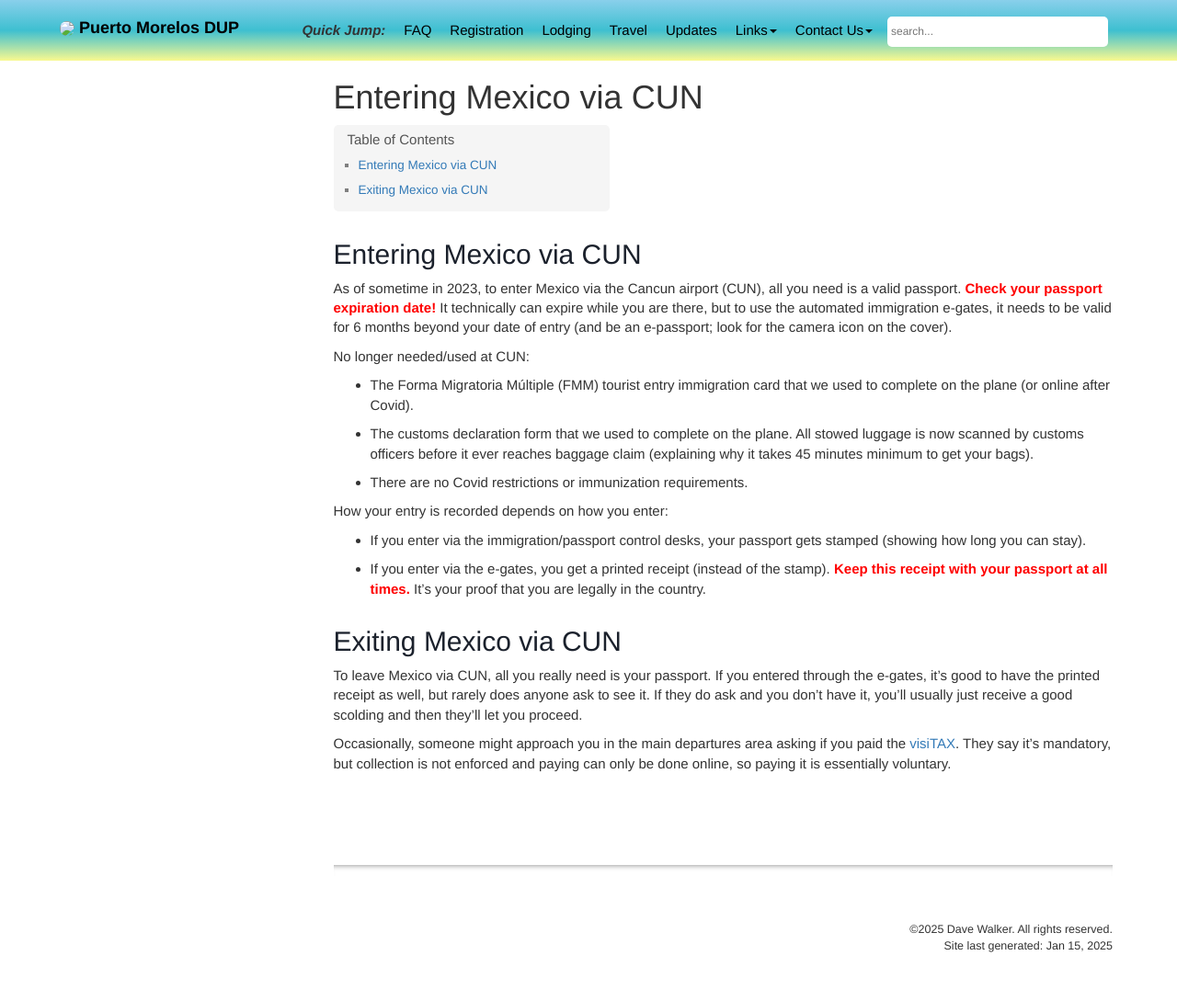
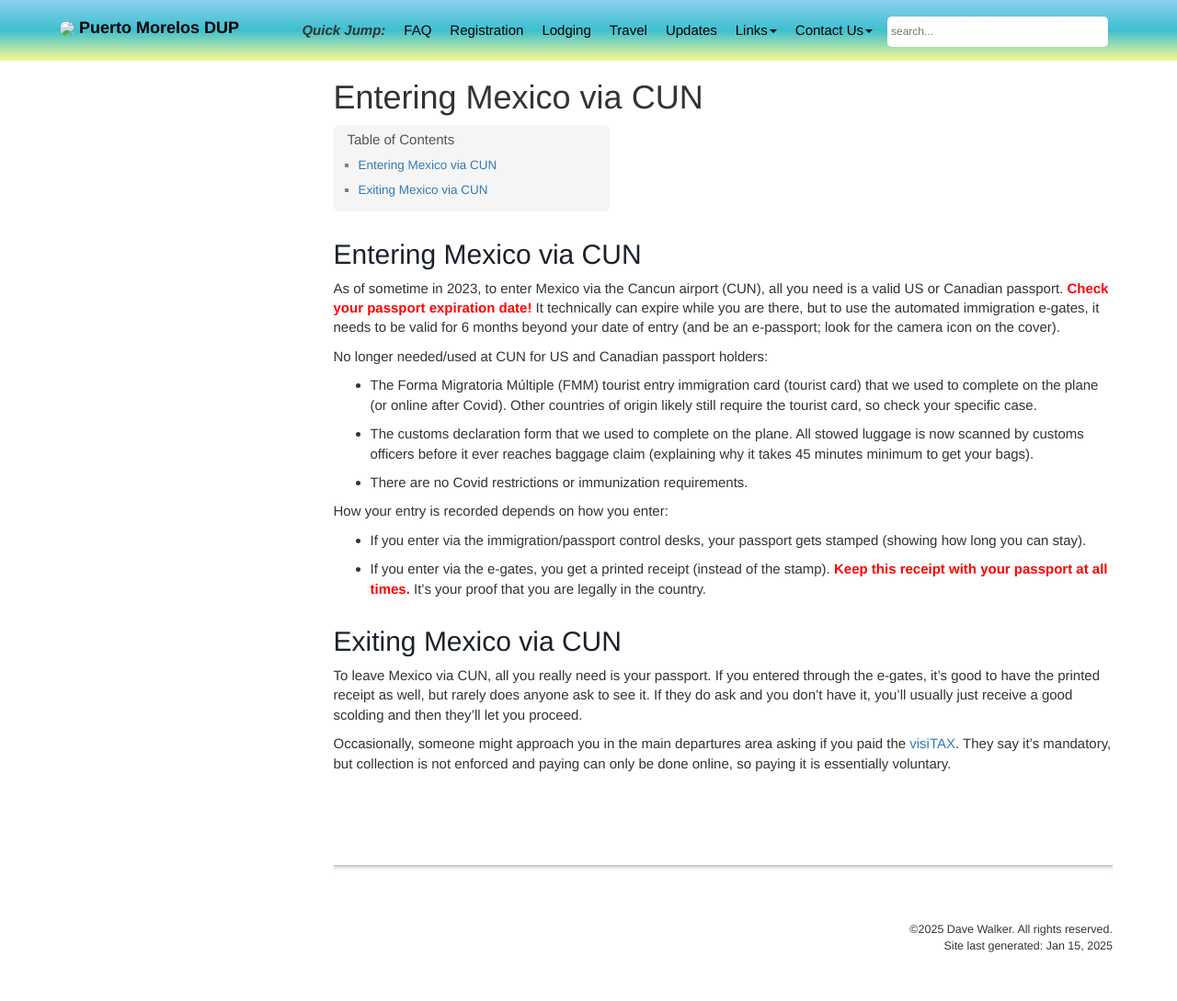
Before and after one commit to davewalker60/pmdup, a Jekyll site: the page built from pages/content/travel-documents-content.md, in a window 1280 px wide. Shown: the whole page at 92% size. Built offline with Jekyll 4.4.1, drawn with Linux system fonts in a browser that asks for light colours; our own code applies the rules of GitHub Pages for plain Markdown files; comment, search, counter and statistics services are not loaded.

Commit message:
Add "tourist card"

```diff
--- a/pages/content/travel-documents-content.md
+++ b/pages/content/travel-documents-content.md
@@ -1,9 +1,9 @@
 # Entering Mexico via CUN
 
-As of sometime in 2023, to enter Mexico via the Cancun airport (CUN), all you need is a valid passport. <span style="color:red">**Check your passport expiration date!**</span> It technically can expire while you are there, but to use the automated immigration e-gates, it needs to be valid for 6 months beyond your date of entry (and be an e-passport; look for the camera icon on the cover).
+As of sometime in 2023, to enter Mexico via the Cancun airport (CUN), all you need is a valid US or Canadian passport. <span style="color:red">**Check your passport expiration date!**</span> It technically can expire while you are there, but to use the automated immigration e-gates, it needs to be valid for 6 months beyond your date of entry (and be an e-passport; look for the camera icon on the cover).
 
-No longer needed/used at CUN:
-* The Forma Migratoria Múltiple (FMM) tourist entry immigration card that we used to complete on the plane (or online after Covid).
+No longer needed/used at CUN for US and Canadian passport holders:
+* The Forma Migratoria Múltiple (FMM) tourist entry immigration card (tourist card) that we used to complete on the plane (or online after Covid). Other countries of origin likely still require the tourist card, so check your specific case.
 * The customs declaration form that we used to complete on the plane. All stowed luggage is now scanned by customs officers before it ever reaches baggage claim (explaining why it takes 45 minutes minimum to get your bags).
 * There are no Covid restrictions or immunization requirements.
 
```
